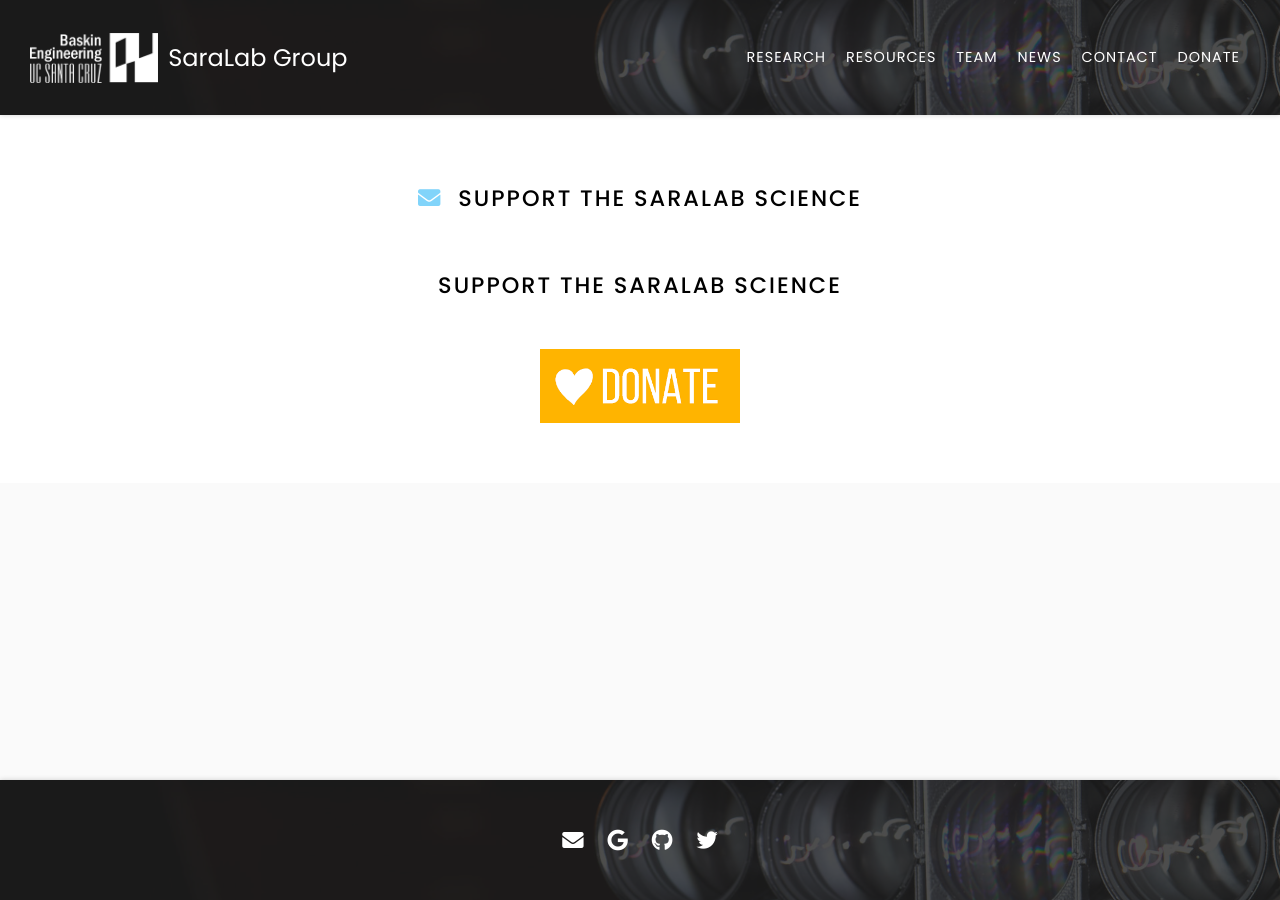
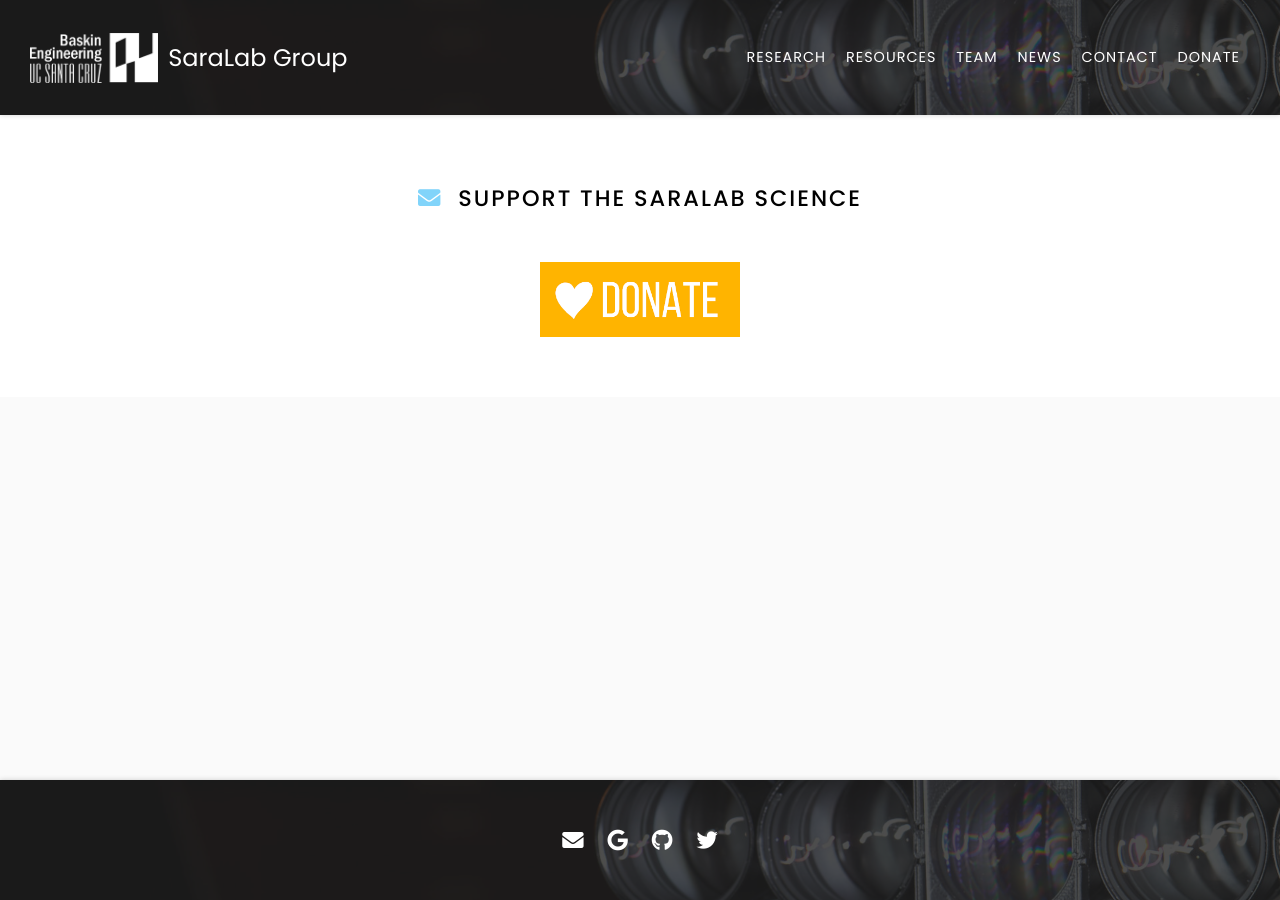
Before and after one commit to SaraLab-Group/saralab-website, a Jekyll site: the page built from donate/index.md, in a window 1280 px wide. Built offline with Jekyll 4.4.1, drawn with Linux system fonts in a browser that asks for light colours; nearby versions of some CDN libraries.

Commit message:
Update index.md

```diff
--- a/donate/index.md
+++ b/donate/index.md
@@ -2,8 +2,6 @@
 title: Donate
 ---
 # <i class="fas fa-envelope"></i>Support the SaraLab Science
-
-# Support the SaraLab Science
 {%
   include figure.html
   image="images/donate.png"
@@ -11,6 +9,5 @@ title: Donate
   title=Donate
   width="200px"
 %}
-
 {:.center}
 <!-- section break -->
```
